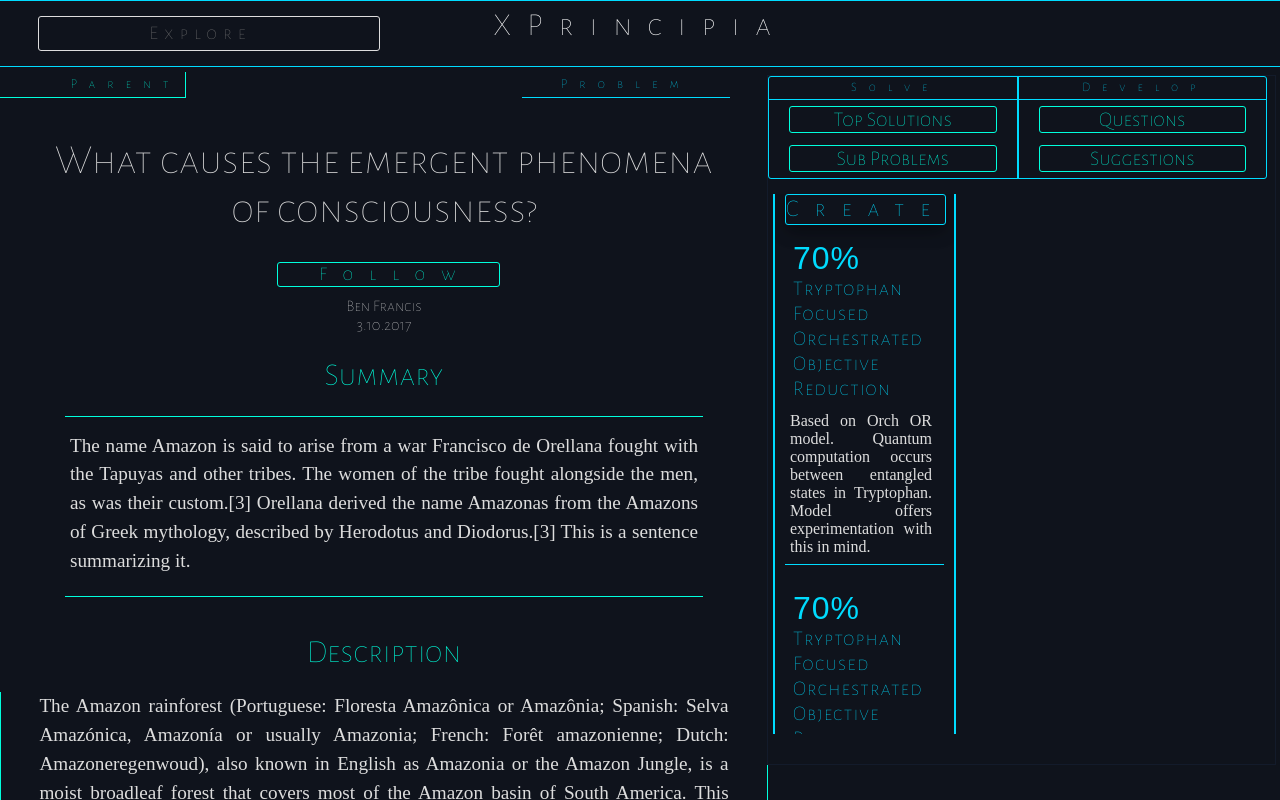
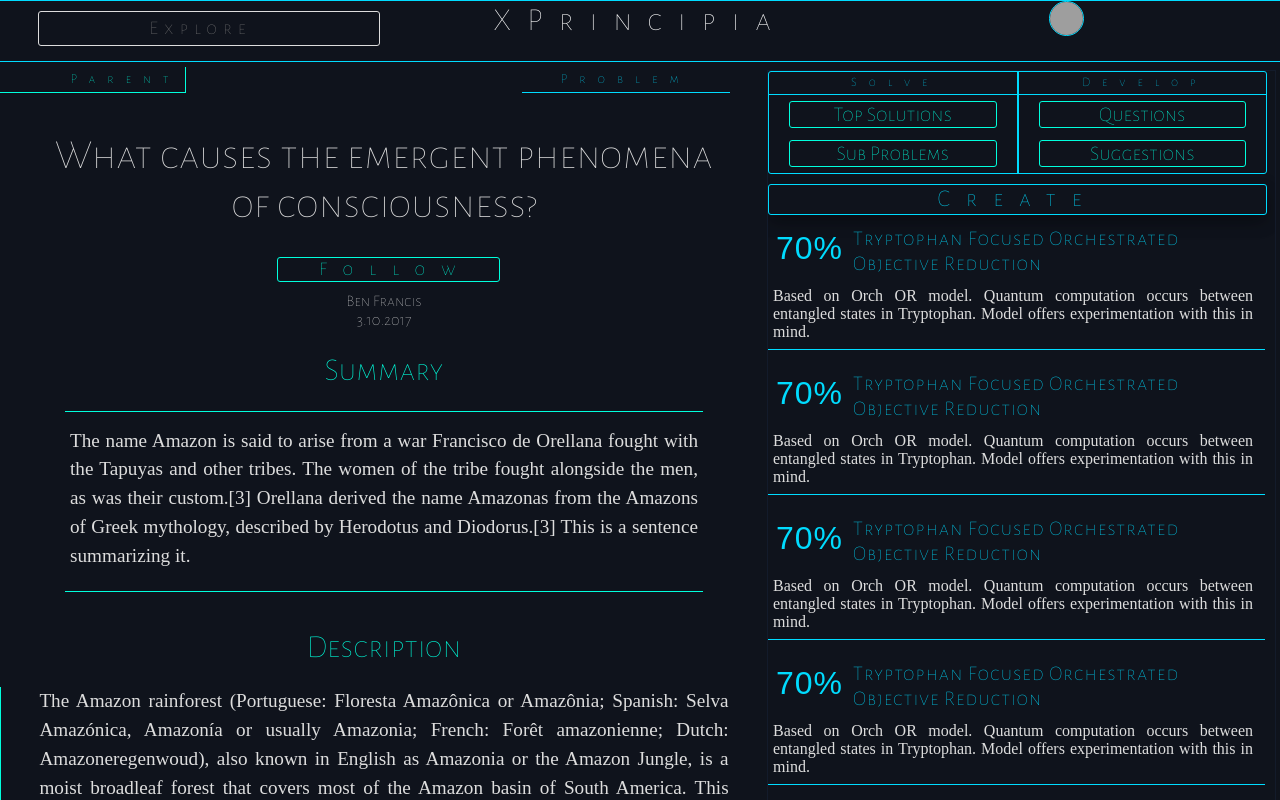
Before and after one commit to ShayanJa/xPrincipia_frontend, a React (Create React App) app: page /problem/sidebar in a window 1280 px wide. Shown: the top 800 px of the page. Built offline with nearby package versions, Linux system fonts and the light colour scheme; grey boxes are pictures that could not be loaded.

Commit message:
replace css to display ben's css

```diff
--- a/src/assets/App.css
+++ b/src/assets/App.css
@@ -1,4 +1,3 @@
-
 /*Global*/
 
     * {
@@ -1004,120 +1003,9 @@
 
 /*End Question*/
 
-/*GENERAL*/
-
-* {
-	font-family: 'Alegreya Sans SC', sans-serif;
-}
-
-a:link {
-    text-decoration: none;
-}
-
-body {
-	/*background: url("day1.jpg") no-repeat center center fixed;*/
-	color: #dddddd;
-	font-family: 'Alegreya Sans SC', sans-serif;
-	/*border: 1px solid #ff0000;*/
-	width: 100%;
-	margin: 0 auto;
-	position: relative;
-	overflow: hidden;
-
-	background-color: #0f131c;
-
-}
-
-body img {
-	position: absolute;
-	left: 0;
-	top: 0;
-	width: 100%;
-	height: auto;
-	opacity: 0;
-	margin: 0px;
-	padding: 0px;
-
-	display: hidden;
-}
-
-#main {overflow: auto;}
-
-#header, #problem, #solutions {
-	border: 1px solid #00dcff;
-	background-color: #0f131c;
-	position: relative;
-	z-index: 2;
-}
-
-#header {
-	background-color: #0f131c;
-
-	border: 1px solid #00dcff;
-	border-width: 1px 0px;
-	font-weight: 100;
-	text-align: center;
-	overflow: hidden;
-	padding-top: 5px;
-}
-
-/*#header * {
-	display: inline-block;
-}*/
-
-#problem, #solutions {
-	border-width: 0px 2px;
-	border-radius: 23px;
-	color: #dddddd;
-	float: left;
-	width: 61%;
-	padding: 0px 10px 20px 10px;
-	min-height: 520px;
-	max-height: 520px;
-	overflow: scroll;
-	margin: 5px 5px 10px 5px;
-}
-
-#problem {
-	margin-left: 7px;
-	border-width: 2px 0px;
-	border-radius: 0px;
-}
-
-#solutions {
-	width: 32%;
-	border-radius: 0px;
-}
-
-h1 {
-	text-align: center;
-	font-weight: 100;
-}
-
-p {
-	font-family: 'Alegreya Sans';
-	color: #dddddd;
-	text-align: justify;
-	font-size: 80%;
-	/*line-height: 1.2em;*/
-}
-
-
-
-
-
-
-
-
-
-
-
-
-
 
 
 /*PROBLEM*/
-
 
     #fullProblem {
       width: 60%;
@@ -1360,7 +1248,6 @@ p {
   padding: 10px;
   padding-left: 3px;
   padding-bottom: 0px;
-
 }
 #subProblemUnit:hover #percent {
   color: #00ffdc;
@@ -1391,7 +1278,6 @@ p {
   line-height: 120%;
   height: auto;
 }
-
 #subProblemTitle, #solutionUnitTitle {
   dispaly: inline-block;
   text-align: left;
@@ -1740,7 +1626,6 @@ p {
   border: 1px solid #ffffff;
   height: 4em;
   resize: none;
-
 }
 
 #askquestion, #addSuggestion, #addAnswer {
```
